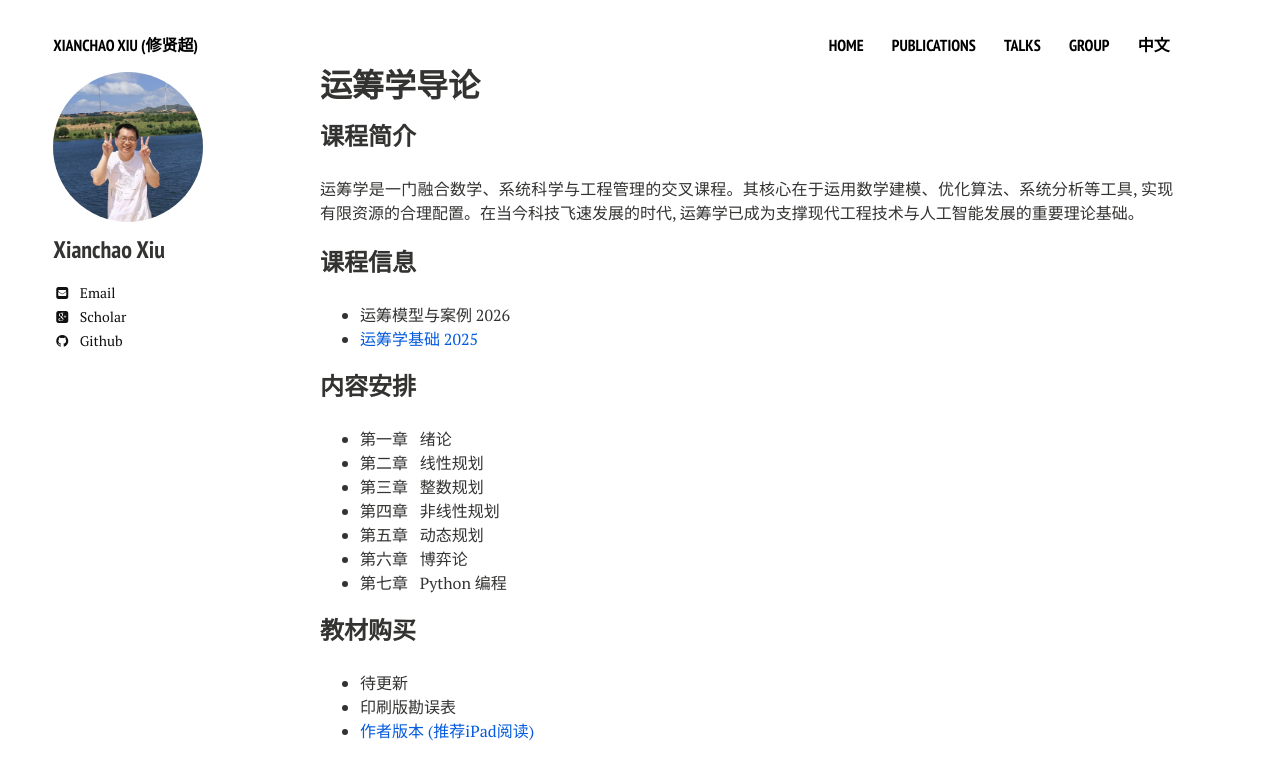
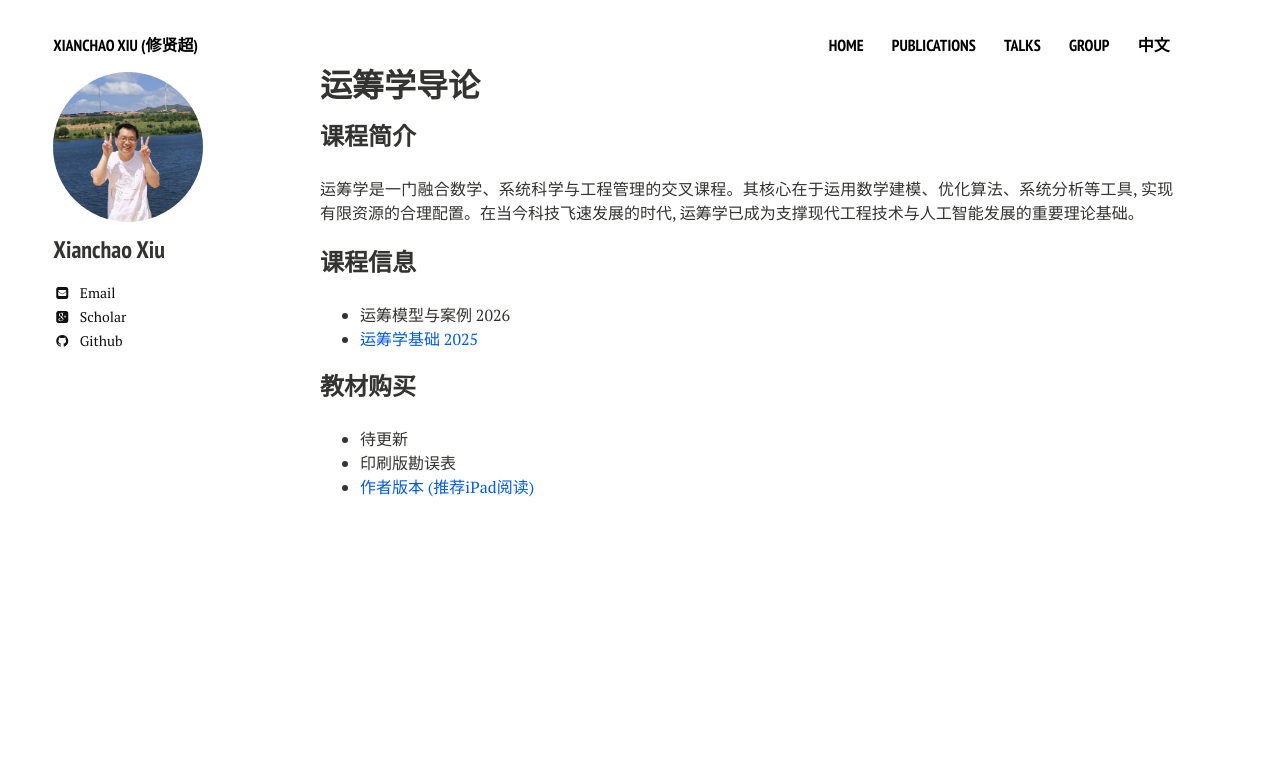
Before and after one commit to xianchaoxiu/xianchaoxiu.github.io, a Jekyll site: the page built from chinese/course/OR/index.md, in a window 1280 px wide. Shown: the top 780 px of the page. Built offline with Jekyll 4.4.1, drawn with Linux system fonts in a browser that asks for light colours; nearby versions of some CDN libraries.

Commit message:
Update index.md

```diff
--- a/chinese/course/OR/index.md
+++ b/chinese/course/OR/index.md
@@ -15,15 +15,6 @@ share: false
 * <a href="https://xianchaoxiu.github.io/chinese/course/OR/2025" class="textlink" target="_blank"> 运筹学基础 2025 </a><br>
 
 
-### 内容安排
-* 第一章 &nbsp;  绪论<br>
-* 第二章 &nbsp;  线性规划<br>
-* 第三章 &nbsp;  整数规划<br>
-* 第四章 &nbsp;  非线性规划<br>
-* 第五章 &nbsp;  动态规划<br>
-* 第六章 &nbsp;  博弈论<br>
-* 第七章 &nbsp;  Python 编程<br>
-
 ### 教材购买
 * 待更新<br>
 * 印刷版勘误表<br>
```
